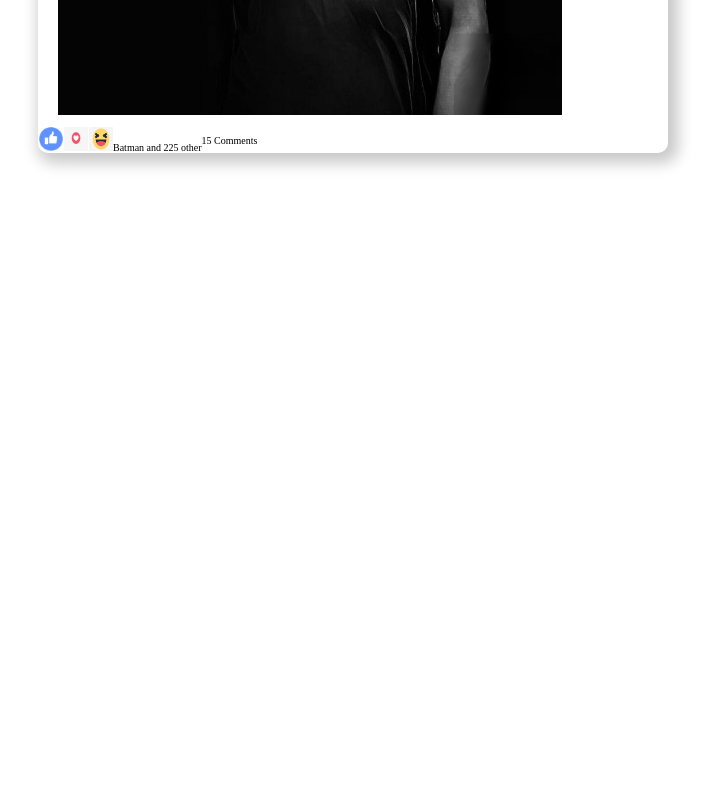
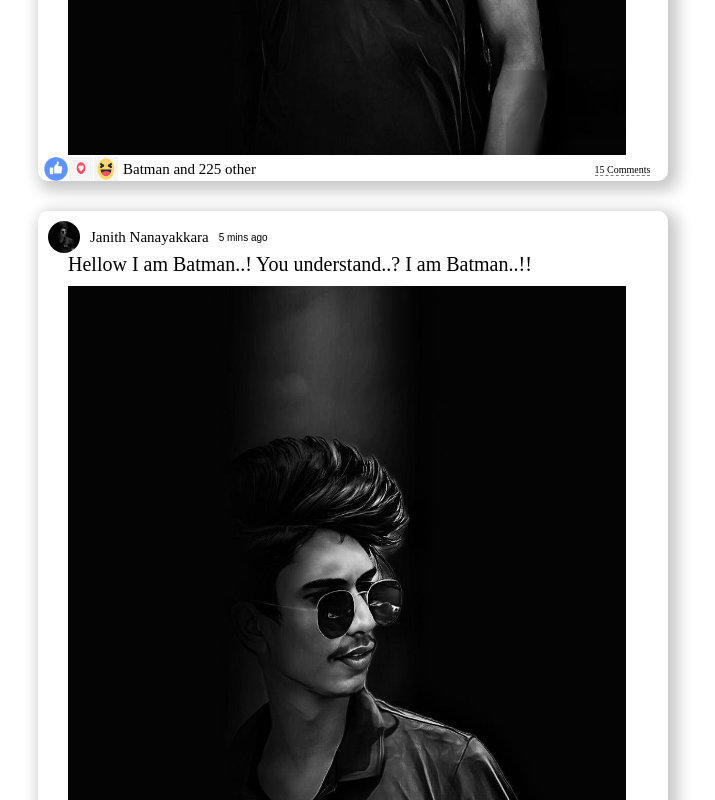
Before and after one commit to JanithNanayakkaraSE0612/Facebook_Clone_App, a React (Create React App) app in the folder facebook/: page / in a window 1280 px wide. Shown: the part 1020-1820 px from the top of the page, without its empty margins (228-943 px from the left). Before the commit the page ends 1203 px from the top, so only its background shows below. Built offline with nearby package versions, Linux system fonts and the light colour scheme.

Commit message:
Post Pane Complete

```diff
--- a/facebook/src/components/Post/Post.js
+++ b/facebook/src/components/Post/Post.js
@@ -6,9 +6,11 @@ export default function Post() {
     <div className='post'>
        <div className="postContainer">
         <div className="postTop">
-            <img src="/images/janith.jpg" alt="" className="postImage" />
+           <div className="postTopleft">
+           <img src="/images/janith.jpg" alt="" className="postImage" />
              <span className="postUserName">Janith Nanayakkara</span>
              <span className="postTime">5 mins ago</span>
+           </div>
         </div>
             <div className="postCenter">
                 <div className="postCaption">Hellow I am Batman..! You understand..? I am Batman..!!</div>
--- a/facebook/src/components/Post/post.css
+++ b/facebook/src/components/Post/post.css
@@ -9,6 +9,15 @@
     margin-top: 10px;
     display: flex;
     align-items: center;
+    margin-left: 5px;
+}
+.postTopleft{
+    display: flex;
+    margin-top: 10px;
+    align-items: center;
+}
+.postCenter{
+    margin-left: 10px;
 }
 .postUserName{
     font-size: 15px;
@@ -27,11 +36,10 @@
     border-radius: 10px;
 }
 .postedImage{
-    width: 80%;
-    height: 800px;
+    width: 90%;
+    height: 830px;
     background-size: cover;
     margin-left: 20px;
-    margin-bottom: 10px;
 }
 .postCaption{
     font-size: 20px;
@@ -48,4 +56,19 @@
     width: 98%;
     align-items: center;
     display: flex;
+    margin-left: 5px;
+    justify-content: space-between;
 }
+.postBottomleft{
+    display: flex;
+    align-items: center;
+}
+.likeCount{
+    margin-left: 5px;
+    font-size: 15px;
+}
+.commentCount{
+    margin-right: 10px;
+    border-bottom: 1px dashed gray;
+    cursor: pointer;
+}
--- a/facebook/src/components/PostPane/PostPane.js
+++ b/facebook/src/components/PostPane/PostPane.js
@@ -7,6 +7,10 @@ export default function PostPane() {
     <div className='PostPaneBox'>
       <AddPost/>
       <Post/>
+      <Post/>
+      <Post/>
+      <Post/>
+      <Post/>
     </div>
   )
 }
--- a/facebook/src/components/RightPane/RightPane.js
+++ b/facebook/src/components/RightPane/RightPane.js
@@ -4,6 +4,9 @@ import "./rightPane.css"
 export default function RightPane() {
   return (
     <div className='RightPaneBox'>
+      <div className="rightPaneContainer">
+
+      </div>
     </div>
   )
 }
```
